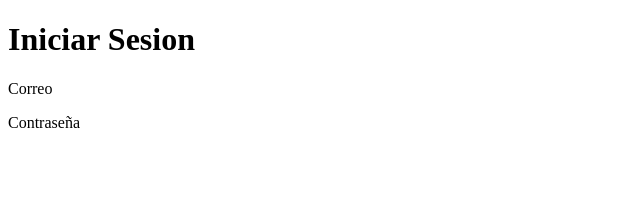
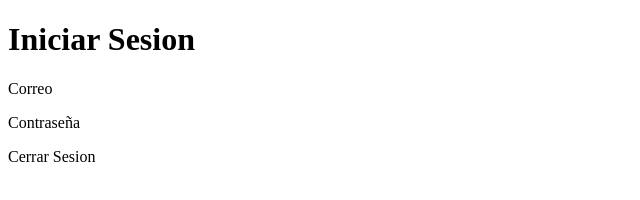
Before and after one commit to Alavazarez2004/GitFlow---GitHub, a plain HTML site: page index.html in a window 1280 px wide. Shown: the whole page, without its empty margins (0-640 px from the left). Drawn offline with Linux system fonts and the light colour scheme.

```diff
--- a/index.html
+++ b/index.html
@@ -11,5 +11,7 @@
     <p>Correo</p>
     <p>Contraseña</p>
 
+
+    <p>Cerrar Sesion</p>
 </body>
 </html>
```
